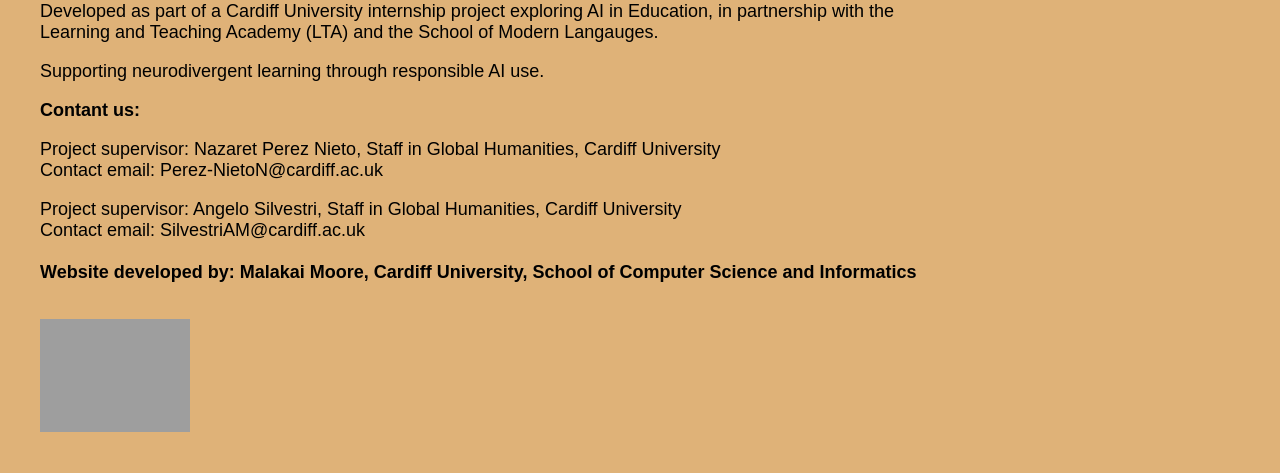
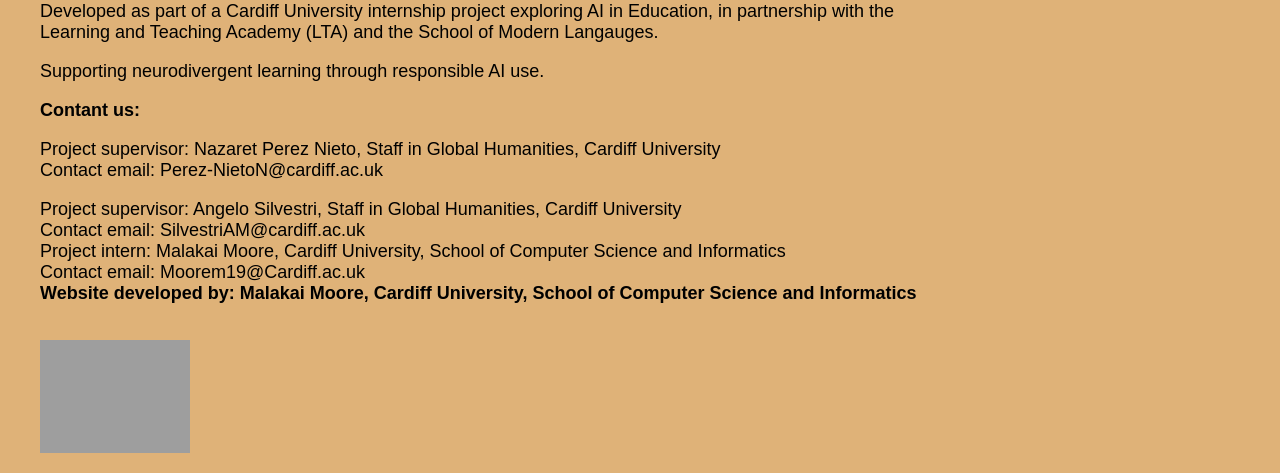
Before and after one commit to malakaitobiasmoore-tech/CULTA-internship-guides, a Django app: page / in a window 1280 px wide. Shown: the part 1128-1601 px from the top of the page. Before the commit the page ends 1560 px from the top, so only its background shows below. Run offline with Django 5.2, Linux system fonts and the light colour scheme; grey boxes are pictures that could not be loaded.

Commit message:
Updating footer

```diff
--- a/guides/templates/guides/guide.html
+++ b/guides/templates/guides/guide.html
@@ -68,6 +68,8 @@
                 <p2>Project supervisor: Angelo Silvestri, Staff in Global Humanities, Cardiff University<br></p2>
                 <p2>Contact email: SilvestriAM@cardiff.ac.uk
                 <br>
+                <p2>Project intern: Malakai Moore, Cardiff University, School of Computer Science and Informatics<br></p2>
+                <p2>Contact email: Moorem19@Cardiff.ac.uk
                 <br>
                 <p2><strong>Website developed by: Malakai Moore, Cardiff University, School of Computer Science and Informatics</strong></p2>
 
--- a/guides/templates/guides/home.html
+++ b/guides/templates/guides/home.html
@@ -66,6 +66,8 @@
                 <p2>Project supervisor: Angelo Silvestri, Staff in Global Humanities, Cardiff University<br></p2>
                 <p2>Contact email: SilvestriAM@cardiff.ac.uk
                 <br>
+                <p2>Project intern: Malakai Moore, Cardiff University, School of Computer Science and Informatics<br></p2>
+                <p2>Contact email: Moorem19@Cardiff.ac.uk
                 <br>
                 <p2><strong>Website developed by: Malakai Moore, Cardiff University, School of Computer Science and Informatics</strong></p2>
 
```
